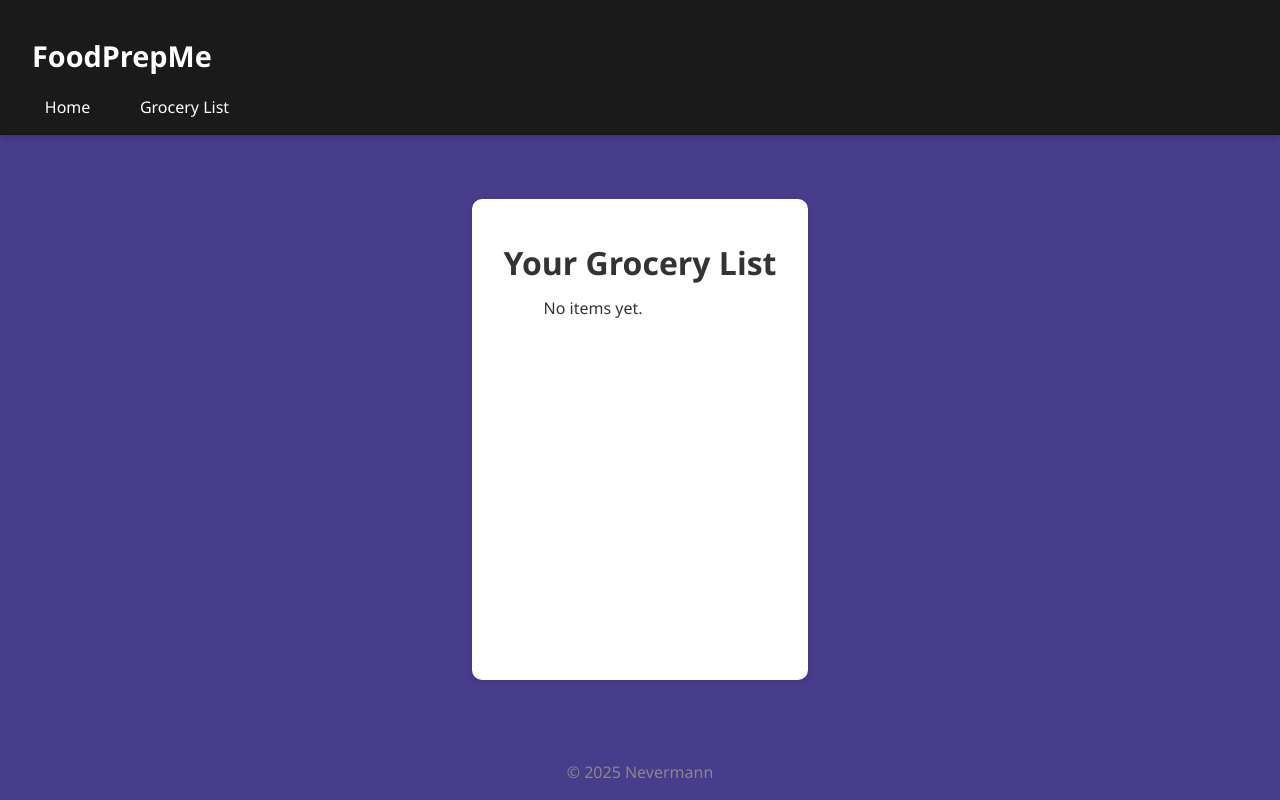
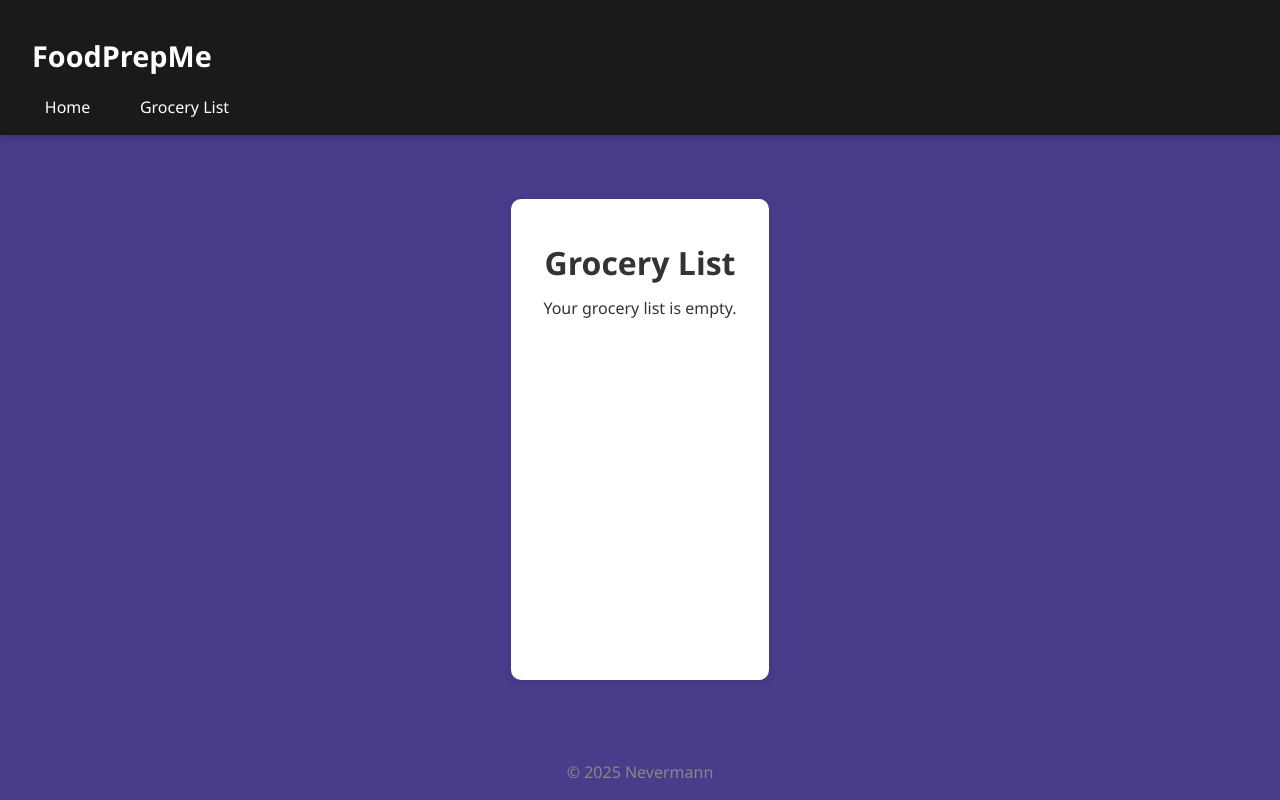
Before and after one commit to Mary-clouds/foodprepme, a React (Vite) app in the folder my-food-prep-app/: page /grocery in a window 1280 px wide. Built offline with nearby package versions, Linux system fonts and the light colour scheme.

Commit message:
maded bought/undo button work

```diff
--- a/my-food-prep-app/src/components/GroceryContext.jsx
+++ b/my-food-prep-app/src/components/GroceryContext.jsx
@@ -23,16 +23,17 @@ export function GroceryProvider({ children }) {
     });
   };
 
-  const toggleBought = (index) => {
-    setGroceryItems(prev => {
-      const updated = [...prev];
-      updated[index].bought = !updated[index].bought;
-      return updated;
-    });
+  //accept item name
+   const toggleBought = (name) => {
+    setGroceryItems(prev =>
+      prev.map(item =>
+        item.name === name ? { ...item, bought: !item.bought } : item
+      )
+    );
   };
 
   return (
-    <GroceryContext.Provider value={{ groceryItems, addItems, toggleBought }}>
+    <GroceryContext.Provider value={{ groceryList: groceryItems, addItems, toggleBought }}>
       {children}
     </GroceryContext.Provider>
   );
--- a/my-food-prep-app/src/components/GroceryList.jsx
+++ b/my-food-prep-app/src/components/GroceryList.jsx
@@ -1,19 +1,19 @@
 //to display the grocery list
-import React from 'react';
+import React, { useState, useEffect } from 'react';
 import { useGrocery } from './GroceryContext';
 
 export default function GroceryList() {
-  const { groceryItems, toggleBought } = useGrocery();
+  const { groceryList, toggleBought } = useGrocery();// get grocery list from context
 
   return (
     <div className="grocery-list">
-      <h1>Your Grocery List</h1>
+      <h1>Grocery List</h1>
+      {groceryList.length === 0 && <p>Your grocery list is empty.</p>}
       <ul>
-        {groceryItems.length === 0 && <p>No items yet.</p>}
-        {groceryItems.map(({ name, bought }, index) => (
-          <li key={index} className={`grocery-item ${bought ? 'bought' : ''}`}>
+        {groceryList.map(({ name, bought }) => (
+          <li key={name} className={bought ? 'bought' : ''}>
             <span role="img" aria-label="shopping bag">🛒</span> {name}
-            <button onClick={() => toggleBought(index)}>
+            <button style={{ marginLeft: '10px' }} onClick={() => toggleBought(name)}>
               {bought ? 'Undo' : 'Bought'}
             </button>
           </li>
```
